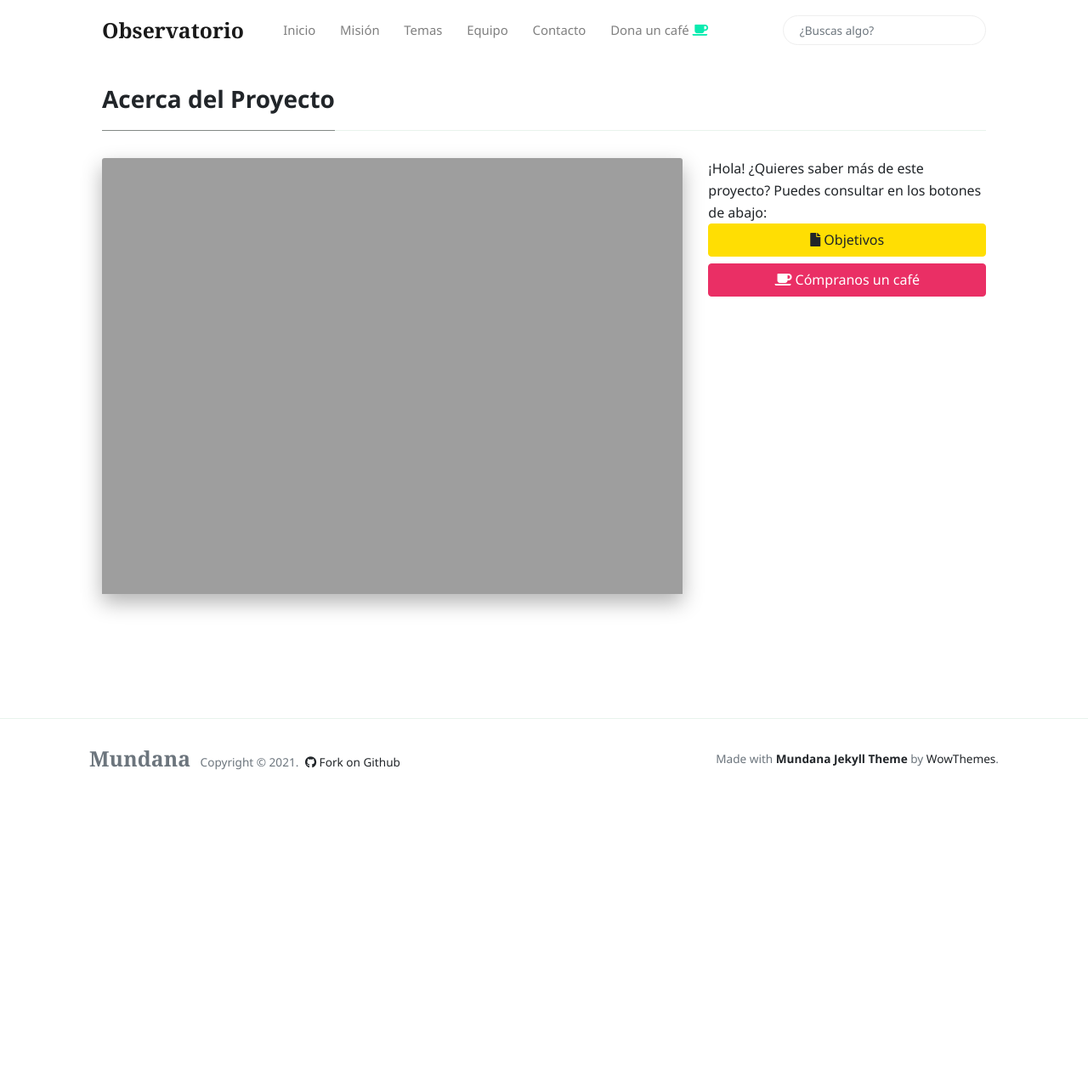
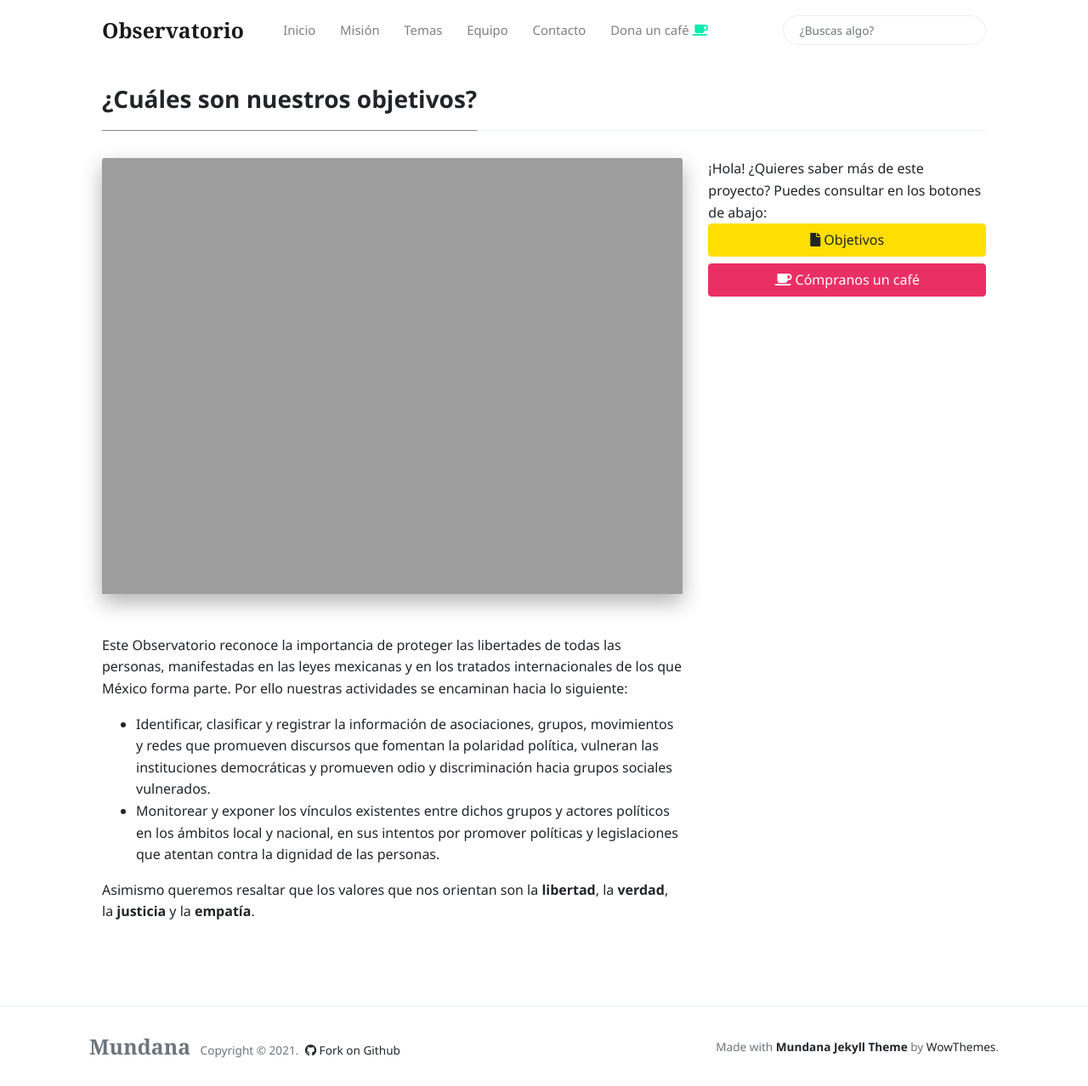
Before and after one commit to Alex-writes-something/observatorio.github.io, a Jekyll site: the page built from _pages/about.md, in a window 1280 px wide and 1278 px high. Shown: the whole window at 85% size. Built offline with Jekyll 4.4.1, drawn with Linux system fonts in a browser that asks for light colours; nearby versions of some CDN libraries; comment, search, counter and statistics services are not loaded.

Commit message:
Objetivos

```diff
--- a/_pages/about.md
+++ b/_pages/about.md
@@ -1,7 +1,14 @@
 ---
-title: "Acerca del Proyecto"
+title: "¿Cuáles son nuestros objetivos?"
 layout: page-sidebar
 permalink: "/about.html"
 image: "/assets/images/about.jpg"
 comments: true
 ---
+
+Este Observatorio reconoce la importancia de proteger las libertades de todas las personas, manifestadas en las leyes mexicanas y en los tratados internacionales de los que México forma parte. Por ello nuestras actividades se encaminan hacia lo siguiente:
+
+* Identificar, clasificar y registrar la información de asociaciones, grupos, movimientos y redes que promueven discursos que fomentan la polaridad política, vulneran las instituciones democráticas y promueven odio y discriminación hacia grupos sociales vulnerados.
+* Monitorear y exponer los vínculos existentes entre dichos grupos y actores políticos en los ámbitos local y nacional, en sus intentos por promover políticas y legislaciones que atentan contra la dignidad de las personas.
+
+Asimismo queremos resaltar que los valores que nos orientan son la **libertad**, la **verdad**, la **justicia** y la **empatía**.
```
